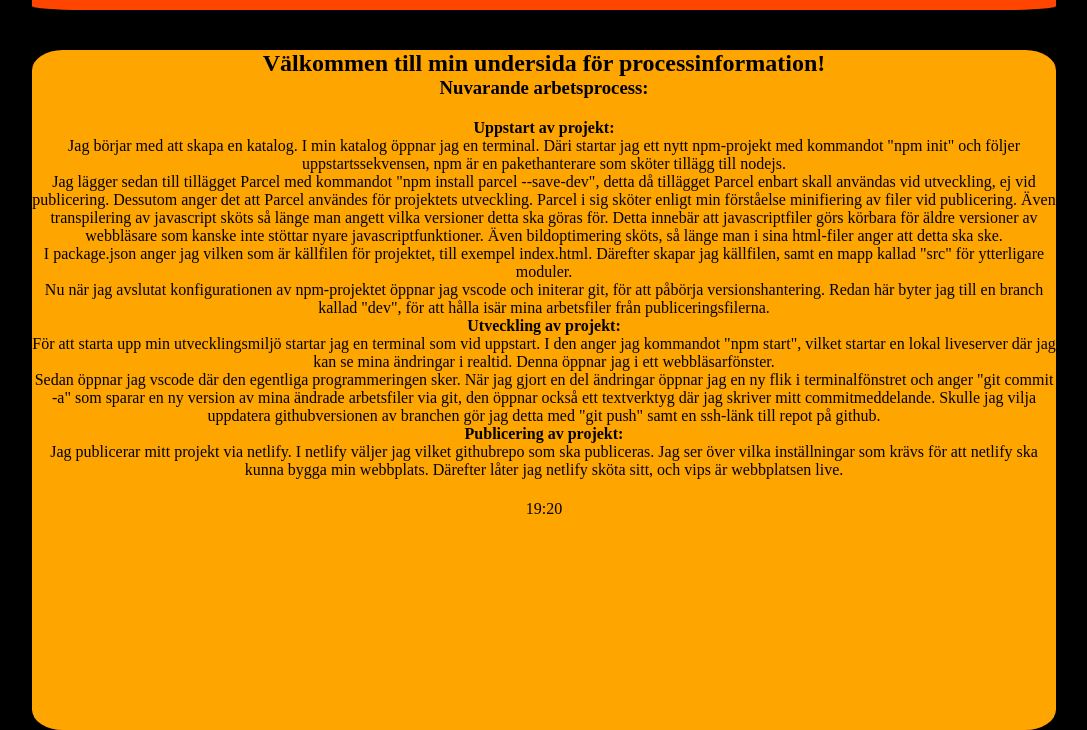
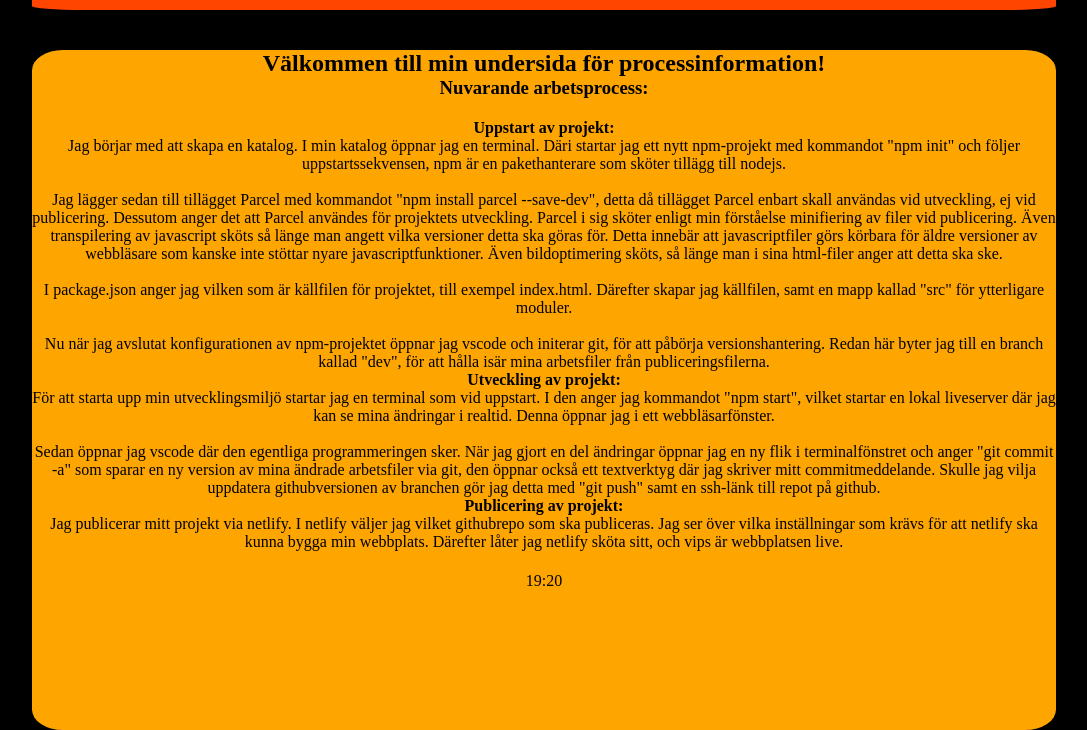
Before and after one commit to cwcacti/DT211G_moment1_automatisering, a website built with Parcel: page src/html_subpages/process.html in a window 1280 px wide. Shown: the part 70-800 px from the top of the page, without its empty margins (96-1183 px from the left). Built offline with nearby package versions, Linux system fonts and the light colour scheme.

Commit message:
Fördubbla radbryt
Fördubblat radbrytningar på processidan

```diff
--- a/src/html_subpages/process.html
+++ b/src/html_subpages/process.html
@@ -26,23 +26,23 @@
                     <h4>Uppstart av projekt:</h4>
                     <p>Jag börjar med att skapa en katalog. I min katalog öppnar jag en terminal. Däri startar jag ett
                         nytt npm-projekt med kommandot "npm init" och följer uppstartssekvensen, npm är en
-                        pakethanterare som sköter tillägg till nodejs. <br>Jag lägger sedan till tillägget Parcel med
+                        pakethanterare som sköter tillägg till nodejs. <br><br>Jag lägger sedan till tillägget Parcel med
                         kommandot "npm install parcel --save-dev", detta då tillägget Parcel enbart skall användas vid
                         utveckling, ej vid publicering. Dessutom anger det att Parcel användes för projektets
                         utveckling. Parcel i sig sköter enligt min förståelse minifiering av filer vid publicering. Även
                         transpilering av javascript sköts så länge man angett vilka versioner detta ska göras för. Detta
                         innebär att javascriptfiler görs körbara för äldre versioner av webbläsare som kanske inte
                         stöttar nyare javascriptfunktioner. Även bildoptimering sköts, så länge man i sina html-filer
-                        anger att detta ska ske. <br>I package.json anger jag vilken som är källfilen för projektet,
+                        anger att detta ska ske. <br><br>I package.json anger jag vilken som är källfilen för projektet,
                         till
                         exempel index.html. Därefter skapar jag källfilen, samt en mapp kallad "src" för ytterligare
-                        moduler. <br>Nu när jag avslutat konfigurationen av npm-projektet öppnar jag vscode och initerar
+                        moduler. <br><br>Nu när jag avslutat konfigurationen av npm-projektet öppnar jag vscode och initerar
                         git, för att påbörja versionshantering. Redan här byter jag till en branch kallad "dev", för att
                         hålla isär mina arbetsfiler från publiceringsfilerna.</p>
                     <h4>Utveckling av projekt:</h4>
                     <p>För att starta upp min utvecklingsmiljö startar jag en terminal som vid uppstart. I den anger jag
                         kommandot "npm start", vilket startar en lokal liveserver där jag kan se mina ändringar i
-                        realtid. Denna öppnar jag i ett webbläsarfönster. <br>Sedan öppnar jag vscode där den egentliga
+                        realtid. Denna öppnar jag i ett webbläsarfönster. <br><br>Sedan öppnar jag vscode där den egentliga
                         programmeringen sker. När jag gjort en del ändringar öppnar jag en ny flik i terminalfönstret
                         och anger "git commit -a" som sparar en ny version av mina ändrade arbetsfiler via git, den
                         öppnar också
```
